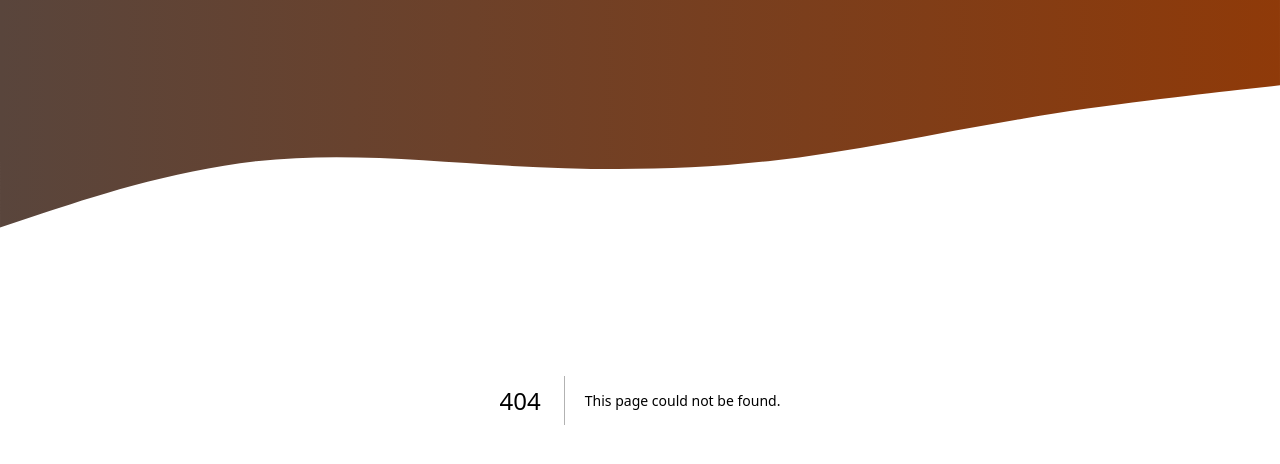
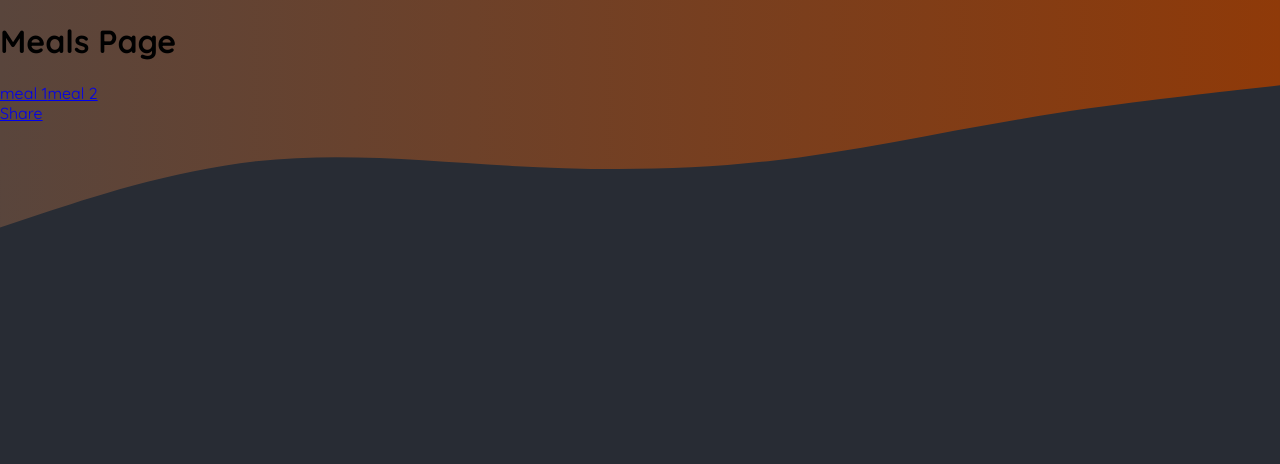
Before and after one commit to amr4356/foodies-nextjs-project, a Next.js app: page /meals in a window 1280 px wide. Before the commit this address had no page. Shown: the top 464 px of the page. Built offline with nearby package versions, Linux system fonts and the light colour scheme.

Commit message:
419. Exercise: Solution

```diff
--- /dev/null
+++ b/app/community/page.js
@@ -0,0 +1,5 @@
+export default function CommunityPage(){
+    return (
+        <h1>community</h1>
+    );
+}
--- /dev/null
+++ b/app/meals/[mealSlug]/page.js
@@ -0,0 +1,5 @@
+export default function MealDetailsPage(){
+    return (
+        <h1>Meal 1</h1>
+    );
+}
--- /dev/null
+++ b/app/meals/page.js
@@ -0,0 +1,16 @@
+import Link from "next/link";
+
+export default function MealsPage(){
+    return (
+        <>
+            <h1>Meals Page</h1>
+            <div>
+                <Link href="meal1">meal 1</Link>
+                <Link href="meal2">meal 2</Link>
+            </div>
+            <div>
+                <Link href="meals/share">Share</Link>
+            </div>
+        </>
+    );
+}
--- /dev/null
+++ b/app/meals/share/page.js
@@ -0,0 +1,5 @@
+export default function ShareMealPage(){
+    return (
+        <h1>share Meal</h1>
+    );
+}
```
Also changed, not shown: app/page.js (+7 -0 lines).
